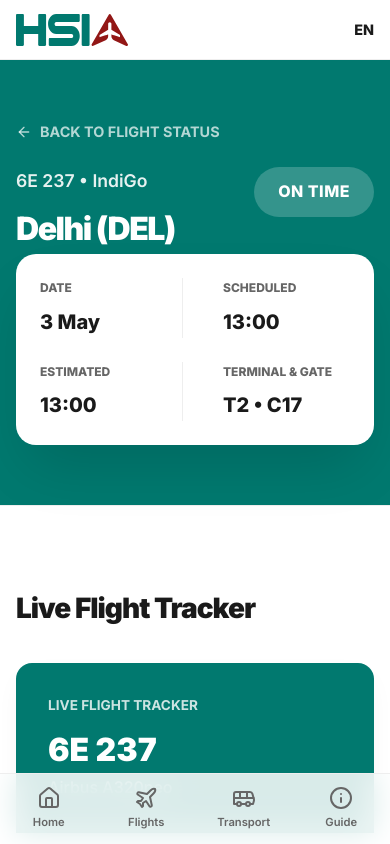
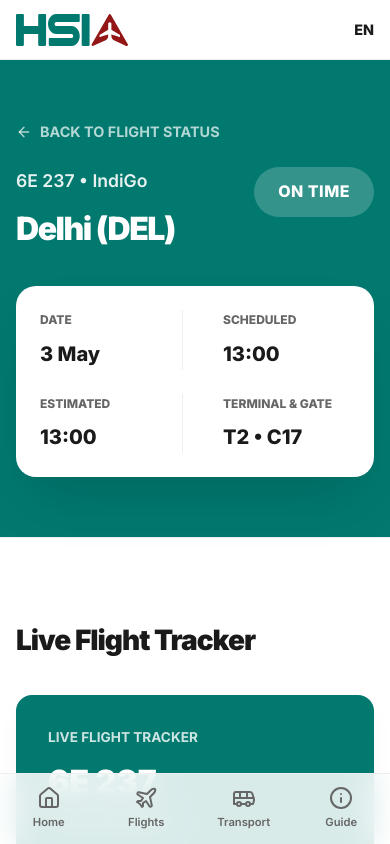
Before and after one commit to mailtohamim/HSIA-Airport, a Next.js app: page /flights/6E-237 in a window 390 px wide. Shown: the top 844 px of the page. Built offline with nearby package versions, Linux system fonts and the light colour scheme.

Commit message:
UI Tweak: Add top margin to flight details card on mobile to prevent overlapping with wrapped status pill

```diff
--- a/src/app/globals.css
+++ b/src/app/globals.css
@@ -377,6 +377,7 @@
     grid-template-columns: repeat(2, 1fr) !important;
     padding: 24px !important;
     gap: 24px !important;
+    margin-top: 32px !important;
   }
   .fd-col {
     padding: 0 !important;
```
